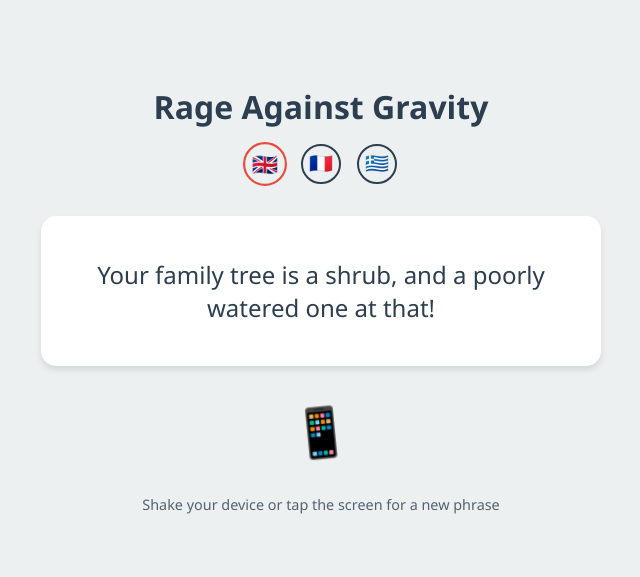
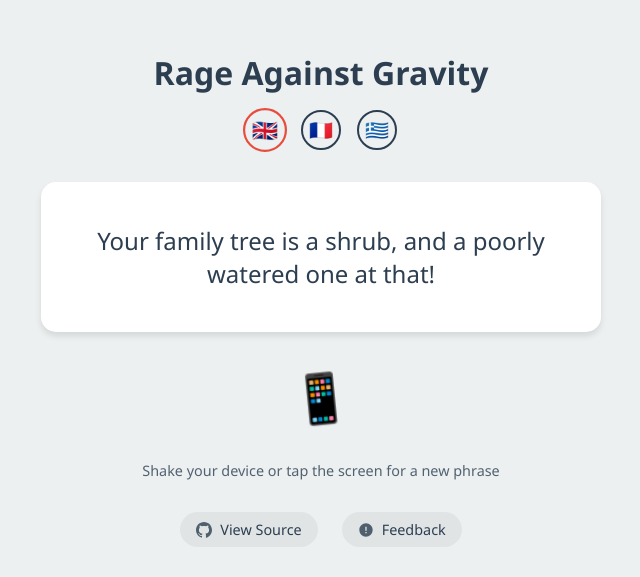
Before and after one commit to sellisd/rage, a plain HTML site: page index.html in a window 1280 px wide. Shown: the part 101-678 px from the top of the page, without its empty margins (319-959 px from the left). Drawn offline with Linux system fonts and the light colour scheme.

Commit message:
feat: feedback link

```diff
--- a/index.html
+++ b/index.html
@@ -58,6 +58,20 @@
             <div id="installPrompt" style="display: none; margin-top: 1rem;">
                 <button id="installButton" class="install-button">Install App</button>
             </div>
+            <div class="github-links">
+                <a href="https://github.com/sellisd/rage" class="github-link" target="_blank" rel="noopener">
+                    <svg class="github-icon" viewBox="0 0 24 24" width="16" height="16">
+                        <path fill="currentColor" d="M12 0C5.37 0 0 5.37 0 12c0 5.3 3.438 9.8 8.205 11.385.6.113.82-.26.82-.577 0-.285-.01-1.04-.015-2.04-3.338.724-4.042-1.61-4.042-1.61C4.422 18.07 3.633 17.7 3.633 17.7c-1.087-.744.084-.729.084-.729 1.205.084 1.838 1.236 1.838 1.236 1.07 1.835 2.809 1.305 3.495.998.108-.776.417-1.305.76-1.605-2.665-.3-5.466-1.332-5.466-5.93 0-1.31.465-2.38 1.235-3.22-.135-.303-.54-1.523.105-3.176 0 0 1.005-.322 3.3 1.23.96-.267 1.98-.399 3-.405 1.02.006 2.04.138 3 .405 2.28-1.552 3.285-1.23 3.285-1.23.645 1.653.24 2.873.12 3.176.765.84 1.23 1.91 1.23 3.22 0 4.61-2.805 5.625-5.475 5.92.42.36.81 1.096.81 2.22 0 1.606-.015 2.896-.015 3.286 0 .315.21.69.825.57C20.565 21.795 24 17.295 24 12c0-6.63-5.37-12-12-12"/>
+                    </svg>
+                    View Source
+                </a>
+                <a href="https://github.com/sellisd/rage/issues/new" class="github-link" target="_blank" rel="noopener">
+                    <svg class="github-icon" viewBox="0 0 24 24" width="16" height="16">
+                        <path fill="currentColor" d="M12 2C6.48 2 2 6.48 2 12s4.48 10 10 10 10-4.48 10-10S17.52 2 12 2zm1 15h-2v-2h2v2zm0-4h-2V7h2v6z"/>
+                    </svg>
+                    Feedback
+                </a>
+            </div>
         </footer>
     </div>
 
--- a/styles.css
+++ b/styles.css
@@ -99,6 +99,47 @@ h1 {
     opacity: 0.8;
 }
 
+.github-links {
+    margin-top: 2rem;
+    display: flex;
+    justify-content: center;
+    gap: 1.5rem;
+}
+
+.github-link {
+    display: flex;
+    align-items: center;
+    gap: 0.5rem;
+    color: var(--primary-color);
+    text-decoration: none;
+    font-size: 0.9rem;
+    padding: 0.5rem 1rem;
+    border-radius: 20px;
+    background-color: rgba(0, 0, 0, 0.05);
+    transition: all 0.3s ease;
+}
+
+.github-link:hover {
+    background-color: var(--primary-color);
+    color: var(--background-color);
+    transform: translateY(-1px);
+}
+
+.github-icon {
+    opacity: 0.8;
+}
+
+/* Dark mode adjustments for github links */
+@media (prefers-color-scheme: dark) {
+    .github-link {
+        background-color: rgba(255, 255, 255, 0.1);
+    }
+
+    .github-link:hover {
+        background-color: var(--accent-color);
+    }
+}
+
 @keyframes shake {
     0%, 100% { transform: rotate(0); }
     25% { transform: rotate(-10deg); }
```
